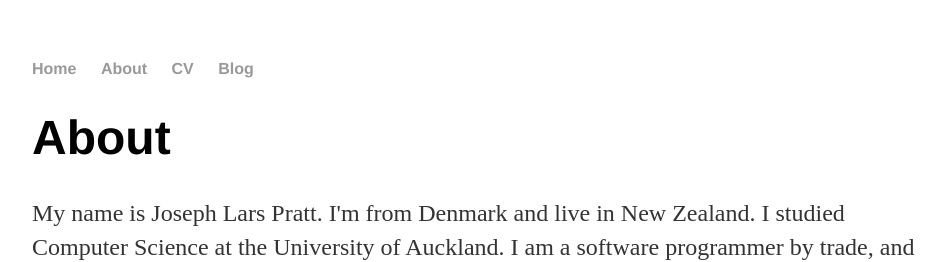
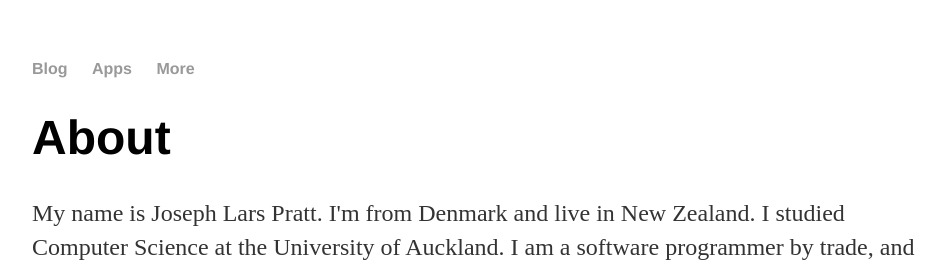
Before and after one commit to JosephLars/JosephLars.github.io, a Jekyll site: the page built from more/index.html, in a window 1280 px wide. Shown: the top 262 px of the page, without its empty margins (160-1104 px from the left). Built offline with Jekyll 4.4.1, drawn with Linux system fonts in a browser that asks for light colours.

Commit message:
Update default.html
changed nav links to blog, apps, & more

```diff
--- a/_layouts/default.html
+++ b/_layouts/default.html
@@ -7,12 +7,11 @@
 		</head>
 		<body>
 			<nav>
-	    		<ul>
-	        		<li><a href="/">Home</a></li>
-		        	<li><a href="/about">About</a></li>
-	        		<li><a href="/cv">CV</a></li>
-	        		<li><a href="/blog">Blog</a></li>
-	    		</ul>
+				<ul>
+					<li><a href="/">Blog</a></li>
+					<li><a href="/apps">Apps</a></li>
+					<li><a href="/more">More</a></li>
+				</ul>
 			</nav>
 			<div class="container">
 
@@ -20,9 +19,9 @@
 
 			</div><!-- /.container -->
 			<footer>
-	    		<ul>
-              <li><a href="mailto:josephlars@hotmail.com">email</a></li>
-        		  <li><a href="https://github.com/JosephLars">github.com/JosephLars</a></li>
+				<ul>
+					<li><a href="mailto:josephlars@hotmail.com">email</a></li>
+					<li><a href="https://github.com/JosephLars">github.com/JosephLars</a></li>
 				</ul>
 			</footer>
 		</body>
```
